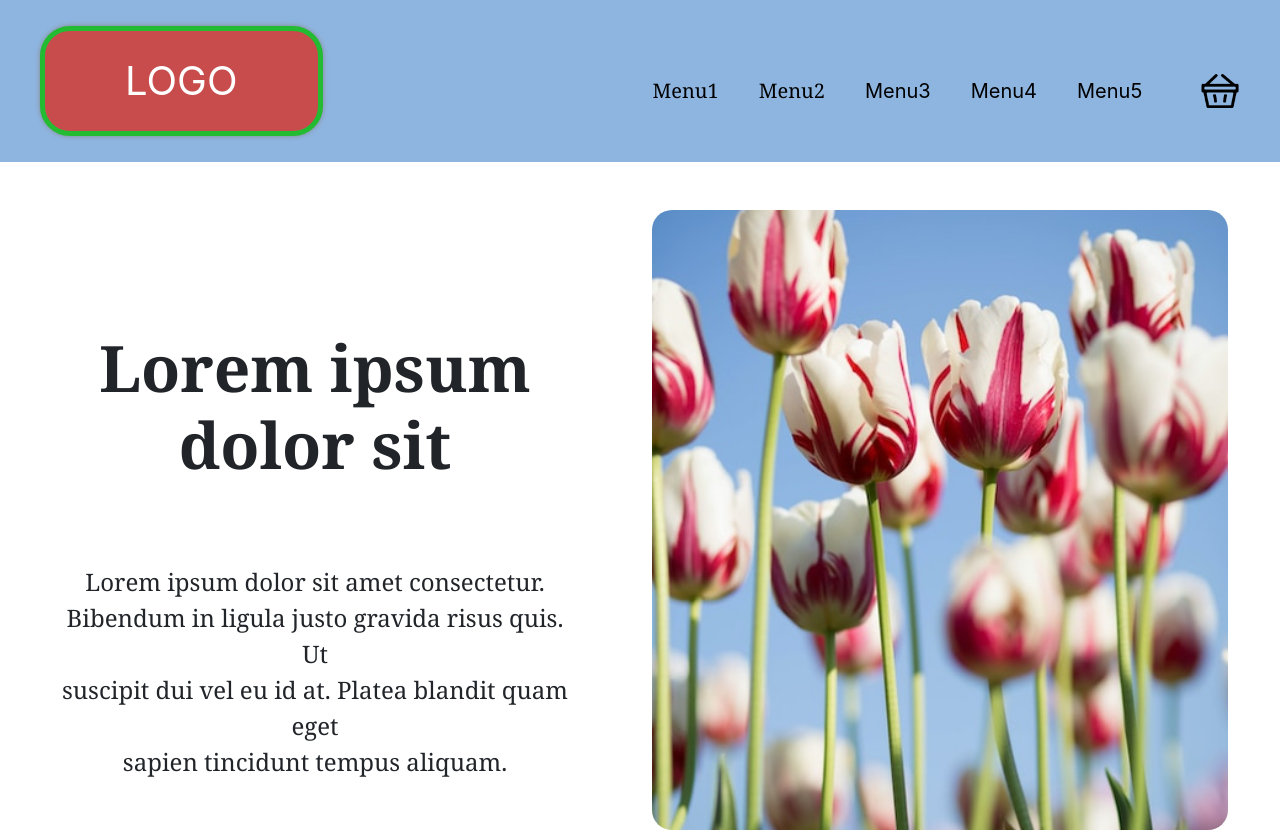
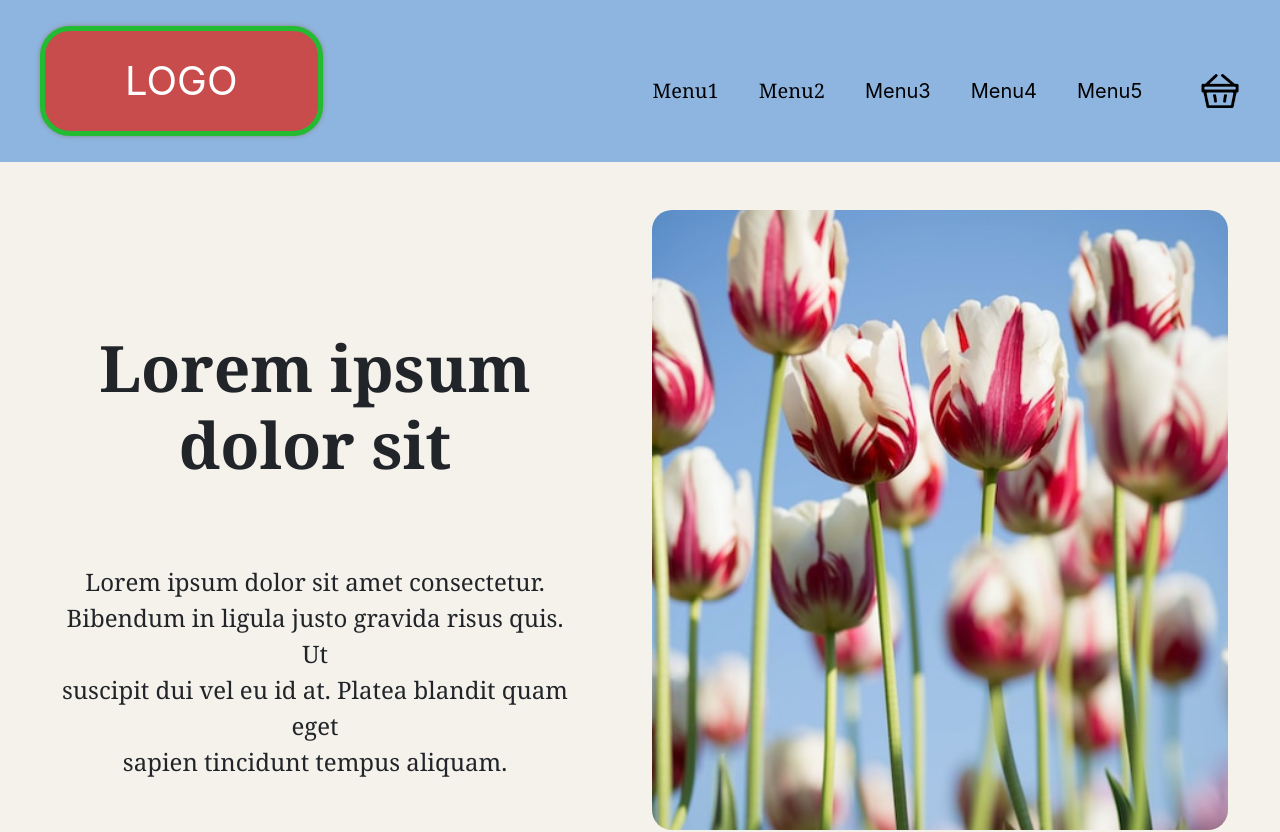
Before and after one commit to Daveabi7/Web-design-exam, a plain HTML site: page index.html in a window 1280 px wide. Shown: the top 832 px of the page. Drawn offline with nearby package versions, Linux system fonts and the light colour scheme.

Commit message:
Update style.css

```diff
--- a/css/style.css
+++ b/css/style.css
@@ -1,5 +1,6 @@
 body {
     font-family: Georgia, serif;
+    background-color: #F5F1EB;
 }
 
 .colornav {
```
